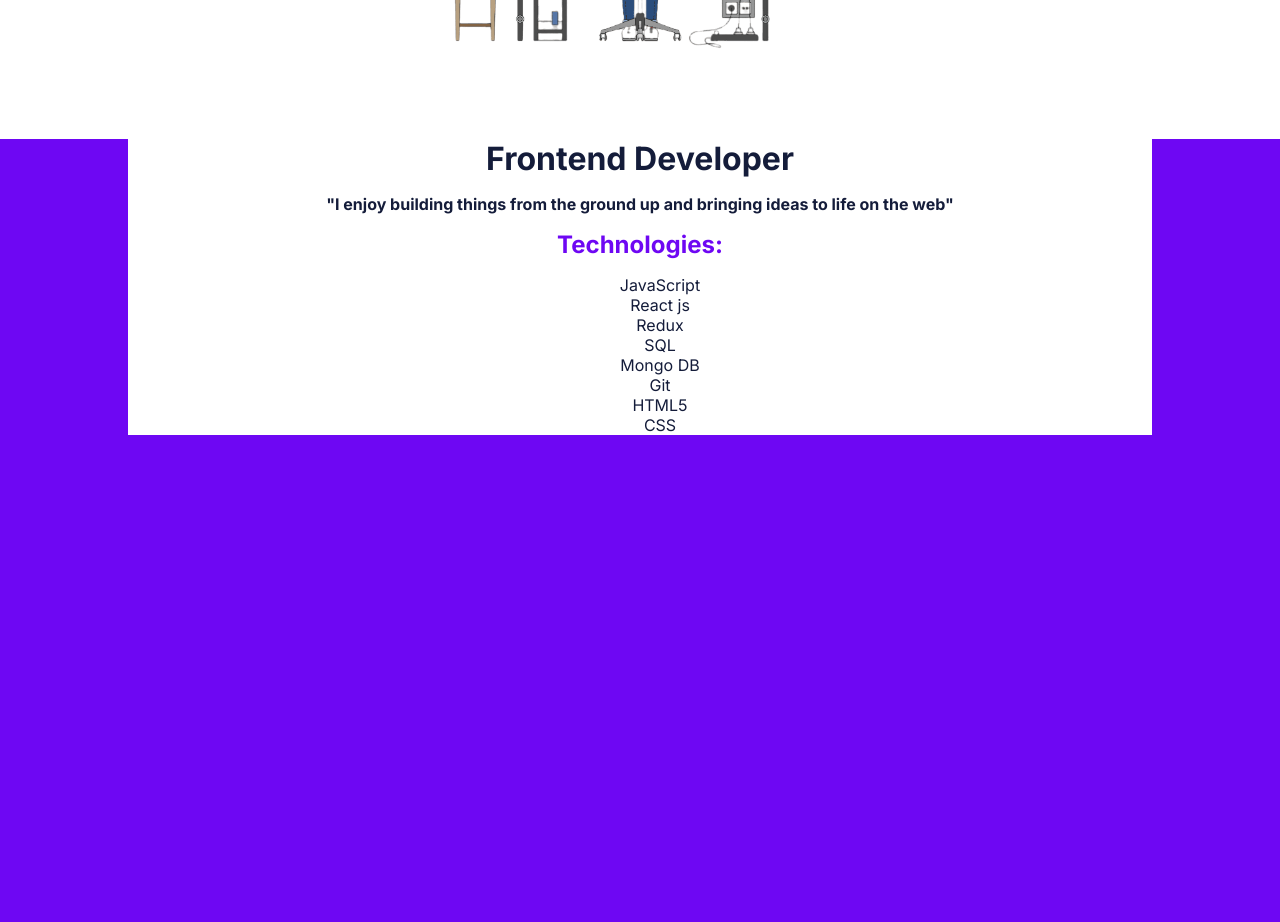
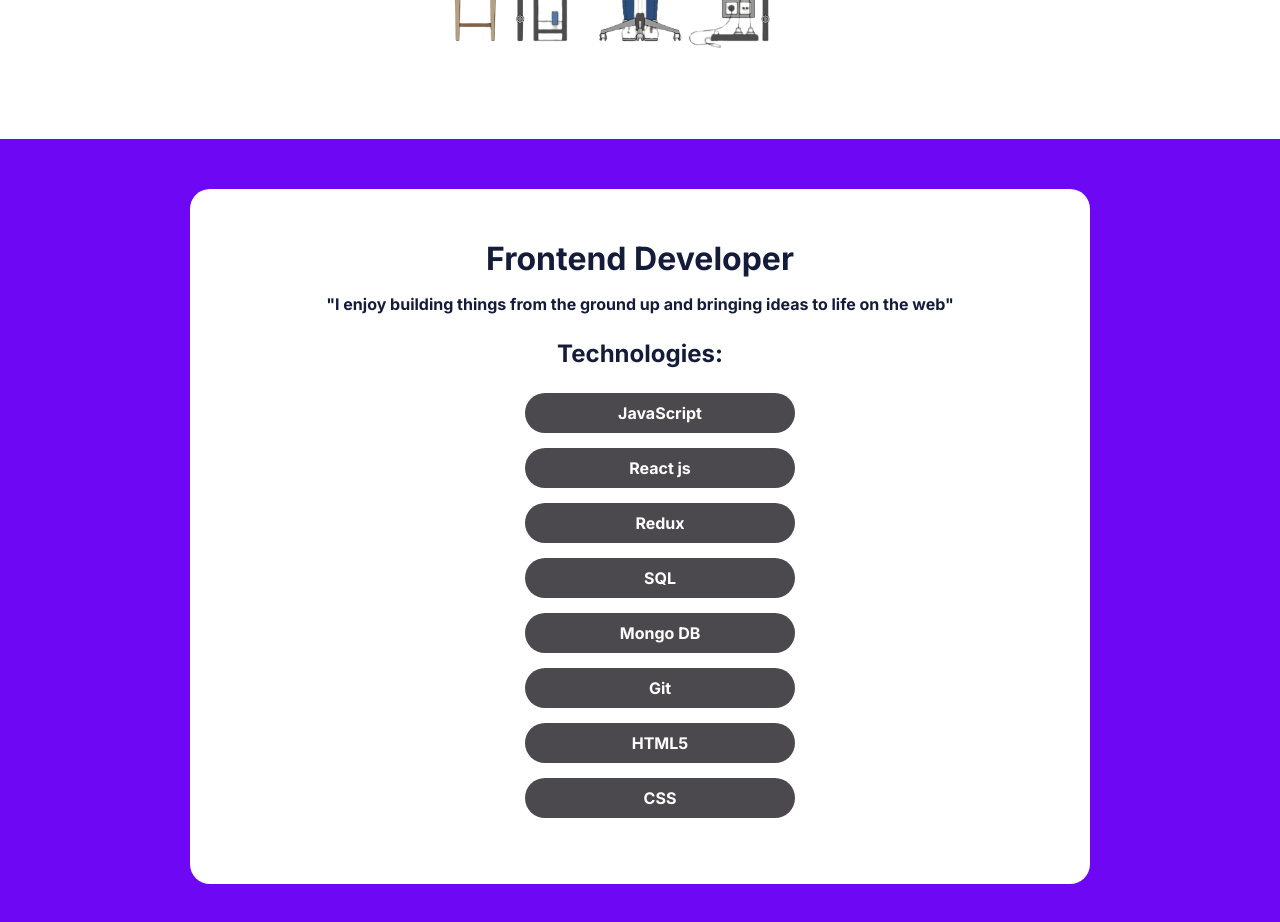
Before and after one commit to ddkogit/myPortfolio, a React (Vite) app: page / in a window 1280 px wide. Shown: the part 640-1562 px from the top of the page. Before the commit the page ends 1091 px from the top, so only its background shows below. Built offline with nearby package versions, Linux system fonts and the light colour scheme.

Commit message:
Skill Card done

```diff
--- a/src/components/SkillCard.css
+++ b/src/components/SkillCard.css
@@ -1,14 +1,19 @@
 .skill-container{
-    max-width: 80vw;
-    margin: 0 auto;
+
+    max-width: 800px;
+    margin: 50px auto;
     background-color: white;
     text-align: center;
+    padding: 50px;
+    border-radius: 20px;
 }
 
 .tech-title{
-    color: #6E07F3;
+    color: #141C3A;
     font-weight: bold;
     font-size: 1.5rem;
+    margin-bottom: 25px;
+    margin-top: 25px;
 }
 
 .tech-description{
@@ -18,3 +23,14 @@
 ul{
     list-style:  none;
 }
+
+li{
+    font-weight: bold;
+    color: white;
+    background-color: #4b484e;
+    margin: 15px auto;
+    padding: 10px;
+    border-radius: 20px;
+    width: 250px;
+    text-align: center;
+}
```
